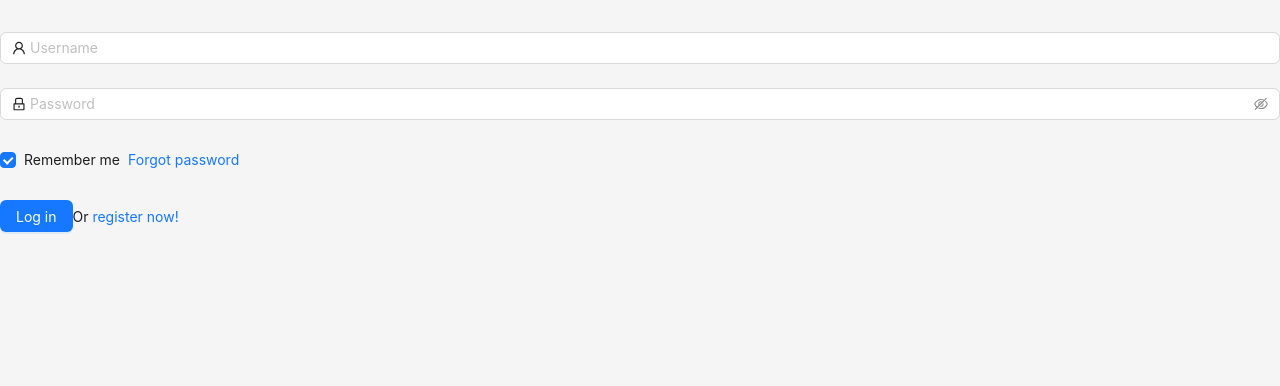
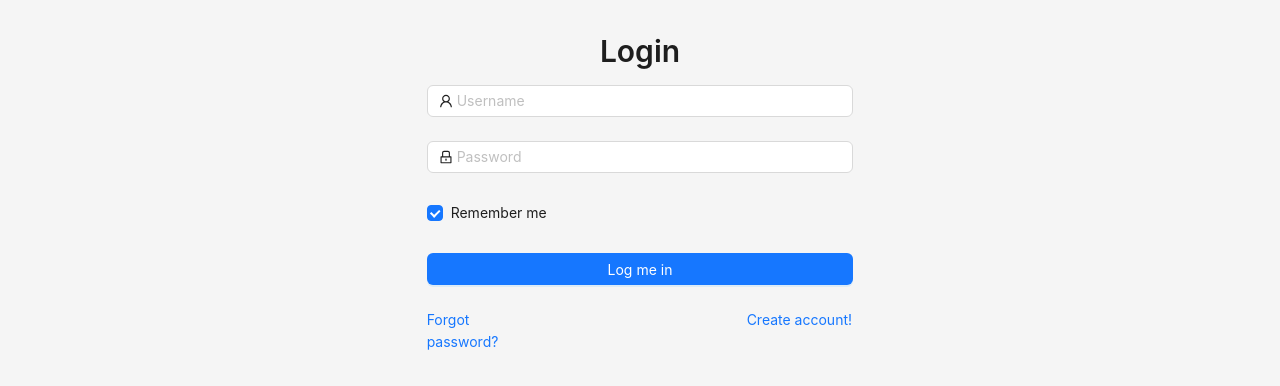
Before and after one commit to mayur256/devconnect-frontend, a Next.js app: page /login in a window 1280 px wide. Shown: the top 386 px of the page. Built offline with nearby package versions, Linux system fonts and the light colour scheme.

Commit message:
feat: Completed basic UI for login

```diff
--- a/components/organisms/LoginForm/LoginForm.module.scss
+++ b/components/organisms/LoginForm/LoginForm.module.scss
@@ -1,15 +1,15 @@
-#components-form-demo-normal-login .login-form {
+.components-form-demo-normal-login .login-form {
     max-width: 300px;
 }
 
-#components-form-demo-normal-login .login-form-forgot {
+.components-form-demo-normal-login .login-form-forgot {
     float: right;
 }
 
-#components-form-demo-normal-login .ant-col-rtl .login-form-forgot {
+.components-form-demo-normal-login .ant-col-rtl .login-form-forgot {
     float: left;
 }
 
-#components-form-demo-normal-login .login-form-button {
+.components-form-demo-normal-login .login-form-button {
     width: 100%;
 }
--- a/components/organisms/LoginForm/index.tsx
+++ b/components/organisms/LoginForm/index.tsx
@@ -2,12 +2,9 @@
 import React from 'react'
 
 // Antd
+import { Button, Checkbox, Form, Input, Row, Col, Typography } from 'antd'
 import { LockOutlined, UserOutlined } from '@ant-design/icons'
-import { Button, Checkbox, Form, Input } from 'antd'
-import type { ValidateErrorEntity } from 'rc-field-form/lib/interface'
-
-// Side effect imports
-import styles from './LoginForm.module.scss'
+// import type { ValidateErrorEntity } from 'rc-field-form/lib/interface'
 
 // Component definition
 export const LoginForm: React.FC = () => {
@@ -15,22 +12,31 @@ export const LoginForm: React.FC = () => {
 		console.log('Success:', values)
 	}
 
-	const onFinishFailed = (errorInfo: ValidateErrorEntity<string>) => {
+	/* const onFinishFailed = (errorInfo: ValidateErrorEntity<string>) => {
 		console.log('Failed:', errorInfo)
-	}
+	} */
 
 	// Main renderer
 	return (
-		<div id={styles['components-form-demo-normal-login']}>
 		<Form
-				name="login-form"
-				className="login-form"
+			name="basic"
 			initialValues={{ remember: true }}
 			style={{ marginTop: '2rem' }}
 			onFinish={onFinish}
-				onFinishFailed={onFinishFailed}
 			autoComplete="off"
+			wrapperCol={{
+				md: { offset: 8, span: 8 },
+				sm: { offset: 4, span: 16 },
+			}}
 		>
+			<Row>
+				<Col xs={24} className="text-center">
+					<Typography.Title level={2}>Login</Typography.Title>
+				</Col>
+			</Row>
+
+			<Row>
+				<Col xs={24}>
 					<Form.Item
 						name="username"
 						rules={[
@@ -47,7 +53,11 @@ export const LoginForm: React.FC = () => {
 							placeholder="Username"
 						/>
 					</Form.Item>
+				</Col>
+			</Row>
 
+			<Row>
+				<Col xs={24}>
 					<Form.Item
 						name="password"
 						rules={[
@@ -57,35 +67,60 @@ export const LoginForm: React.FC = () => {
 							},
 						]}
 					>
-					<Input.Password
+						<Input
 							prefix={
 								<LockOutlined className="site-form-item-icon" />
 							}
+							type="password"
 							placeholder="Password"
 						/>
 					</Form.Item>
+				</Col>
+			</Row>
 
-				<Form.Item>
-					<Form.Item name="remember" valuePropName="checked" noStyle>
+			<Row>
+				<Col xs={24}>
+					<Form.Item name="remember" valuePropName="checked">
 						<Checkbox>Remember me</Checkbox>
 					</Form.Item>
+				</Col>
+			</Row>
 
-					<a className="login-form-forgot" href="">
-						Forgot password
-					</a>
-				</Form.Item>
-
+			<Row>
+				<Col xs={24}>
 					<Form.Item>
 						<Button
 							type="primary"
 							htmlType="submit"
-						className="login-form-button"
+							style={{ width: '100%' }}
 						>
-						Log in
+							Log me in
 						</Button>
-					Or <a href="">register now!</a>
 					</Form.Item>
+				</Col>
+			</Row>
+
+			<Row>
+				<Col
+					sm={{ offset: 4, span: 6 }}
+					xs={{ span: 6 }}
+					md={{ offset: 8, span: 2 }}
+				>
+					<a className="login-form-forgot" href="">
+						Forgot password?
+					</a>
+				</Col>
+
+				<Col
+					sm={{ offset: 6, span: 6 }}
+					xs={{ span: 6 }}
+					md={{ offset: 4, span: 2 }}
+				>
+					<a className="login-form-forgot" href="">
+						Create account!
+					</a>
+				</Col>
+			</Row>
 		</Form>
-		</div>
 	)
 }
--- a/styles/globals.css
+++ b/styles/globals.css
@@ -2,6 +2,39 @@
     margin: 0;
     padding: 0;
 }
+
 body {
     background-color: #dddddd45;
 }
+
+.d-flex {
+    display: flex;
+}
+
+.justify-between {
+    justify-content: space-between;
+}
+
+.justify-around {
+    justify-content: space-around;
+}
+
+.justify-center {
+    justify-content: center;
+}
+
+.justify-start {
+    justify-content: flex-start;
+}
+
+..justify-end {
+    justify-content: flex-end;
+}
+
+.text-end {
+    text-align: right;
+}
+
+.text-center {
+    text-align: center;
+}
```
Lines whose indentation alone changed are shown as unchanged.
